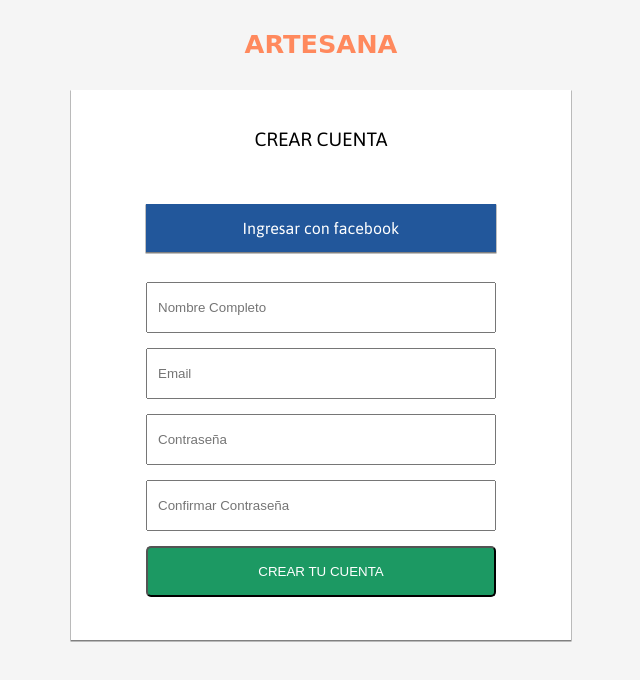
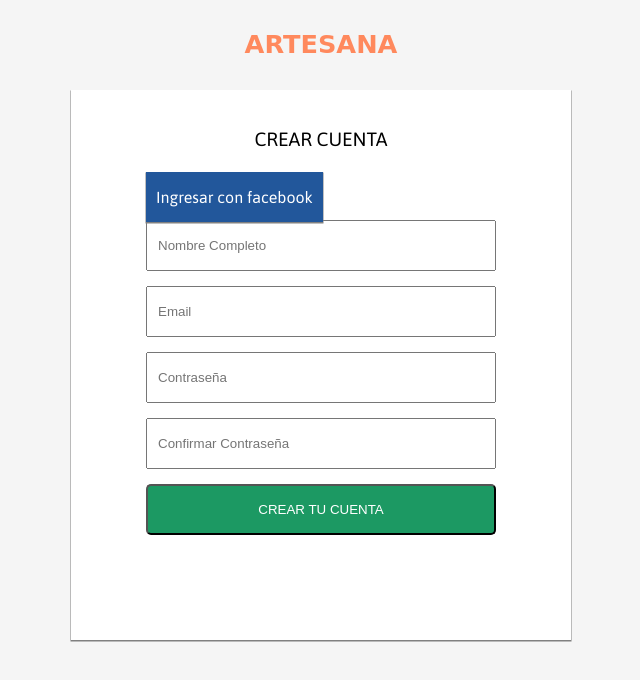
Before and after one commit to javierbull/projectld2d, a PHP site: page /form_art.html in a window 1280 px wide. Shown: the top 680 px of the page, without its empty margins (319-959 px from the left). Run offline with PHP 8.4, Linux system fonts and the light colour scheme; some libraries are stand-ins or nearby versions; some web fonts are replaced.

Commit message:
style facebook button

```diff
--- a/css/main.css
+++ b/css/main.css
@@ -745,8 +745,7 @@ z-index: 100;
   }
 
   .btns_login {
-    display: flex;
-    justify-content: space-between;
+
     margin-left: 75px;
     margin-right: 75px;
   }
```
